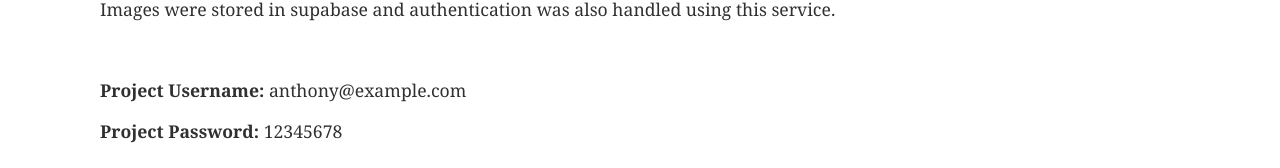
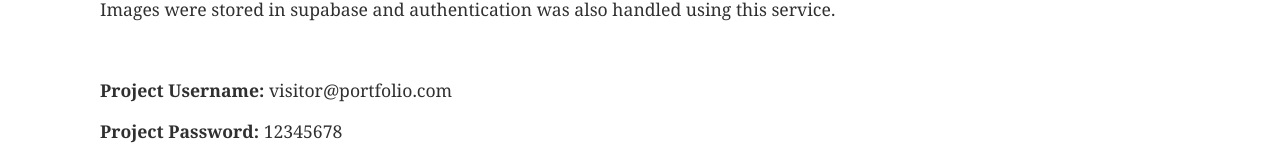
Before and after one commit to Onyeneke-AC/react-portfolio, a React (Vite) app: page /project/1 in a window 1280 px wide. Shown: the part 1098-1266 px from the top of the page. Built offline with nearby package versions, Linux system fonts and the light colour scheme.

Commit message:
wild oasis email update

```diff
--- a/src/assets/data.js
+++ b/src/assets/data.js
@@ -10,7 +10,7 @@ export const portfolioData = [
     subImg: "img/2-wild-oasis.JPG",
     demo: "https://the-wild-oasis-sand-two.vercel.app/",
     github: "https://github.com/Onyeneke-AC/the-wild-oasis",
-    username: "anthony@example.com",
+    username: "visitor@portfolio.com",
     password: "12345678",
   },
   {
```
